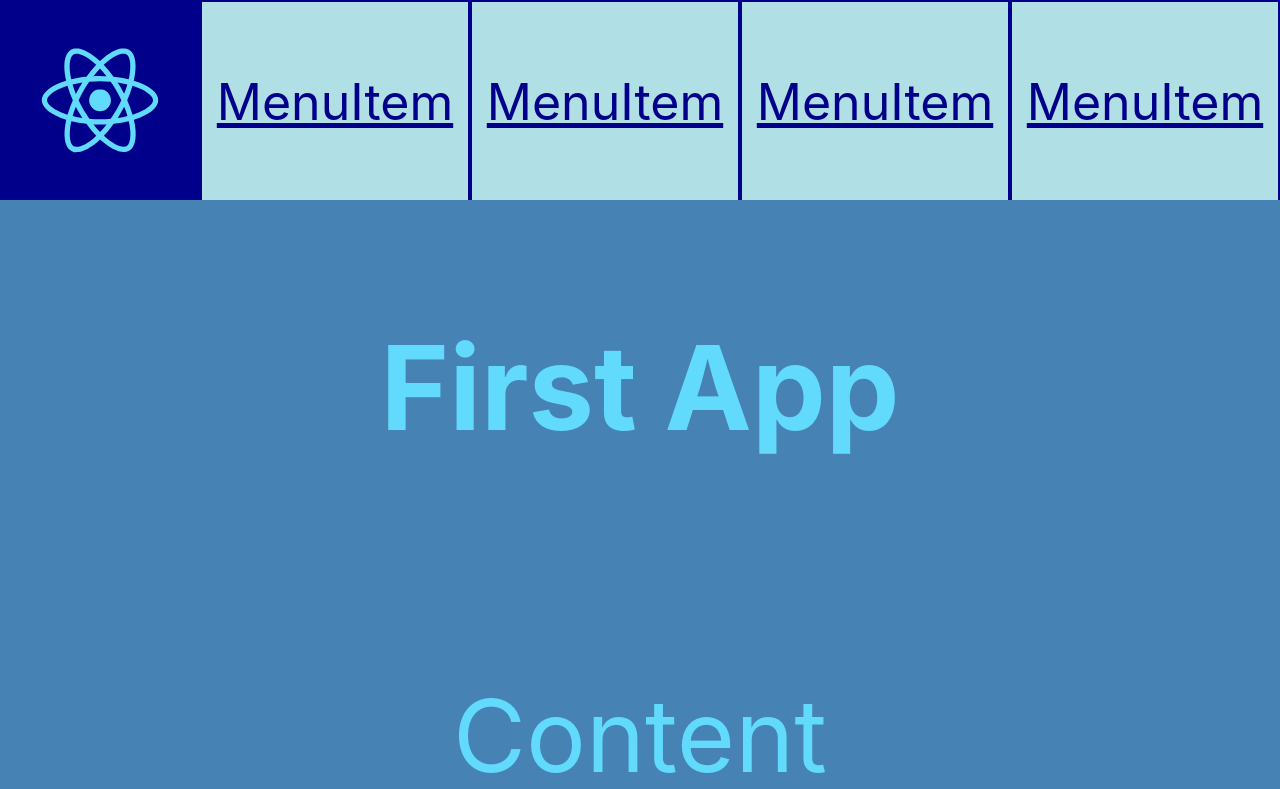
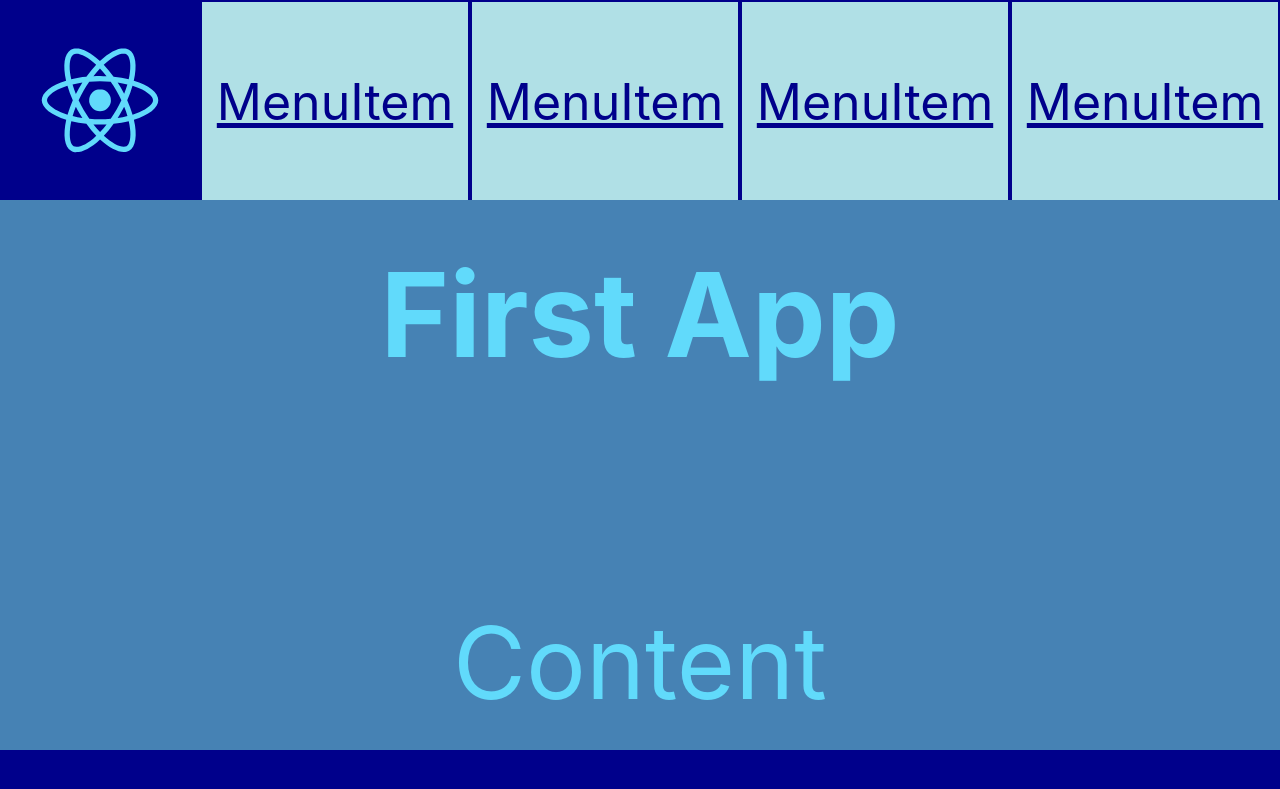
Before and after one commit to Natalina27/pasv-react-project, a React (Create React App) app: page / in a window 1280 px wide. Shown: the top 789 px of the page. Built offline with nearby package versions, Linux system fonts and the light colour scheme.

Commit message:
Your awesome message

```diff
--- a/src/App.css
+++ b/src/App.css
@@ -52,7 +52,7 @@
 }
 .App-content{
   display: flex;
-  height: 460px;
+  height: 400px;
   background: steelblue;
   color: #61dafb;
   justify-content: center;
@@ -124,7 +124,7 @@
   }
   .App-content{
     display: flex;
-    height: 900px;
+    height: 550px;
     background: steelblue;
     color: #61dafb;
     justify-content: center;
```
